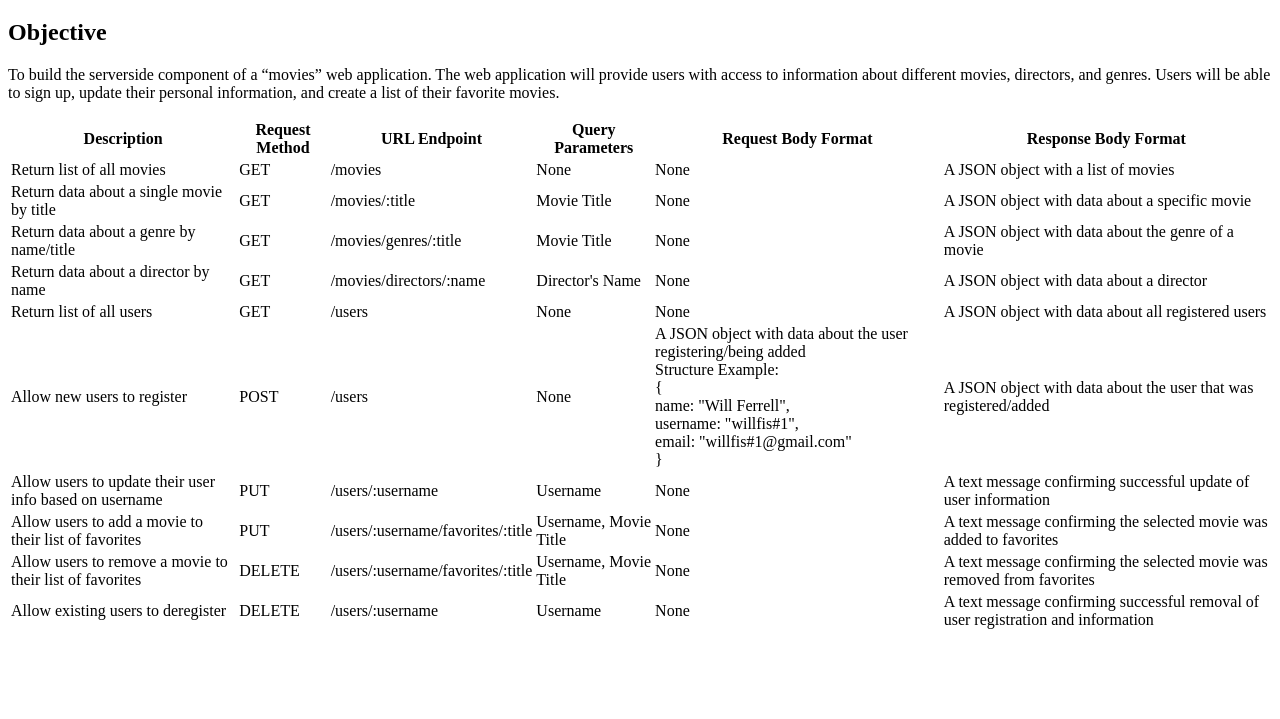
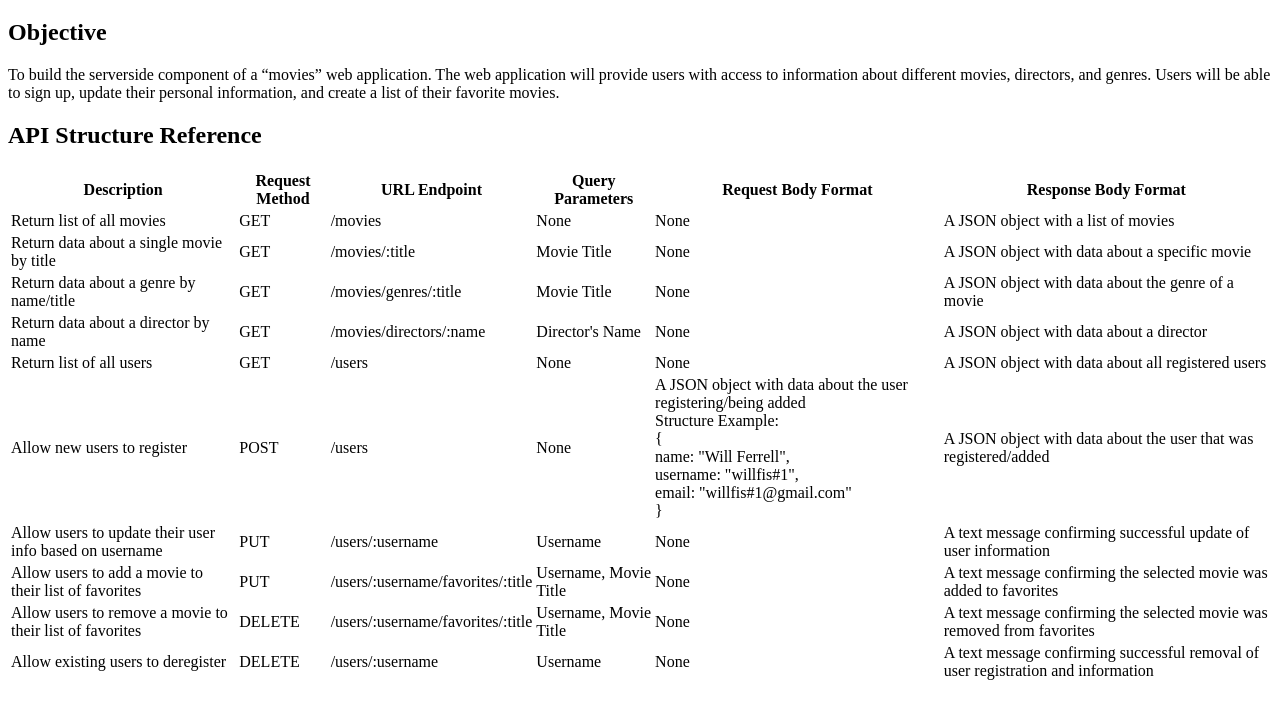
Before and after one commit to mthomp35/movie_api, a website: page public/documentation.html in a window 1280 px wide. Shown: the part 61-780 px from the top of the page. Drawn offline with Linux system fonts and the light colour scheme.

Commit message:
add header for table

```diff
--- a/public/documentation.html
+++ b/public/documentation.html
@@ -13,6 +13,7 @@
     <h1>About the Movie API</h1>
     <h2>Objective</h2>
         <p>To build the server­side component of a “movies” web application. The web application will provide users with access to information about different movies, directors, and genres. Users will be able to sign up, update their personal information, and create a list of their favorite movies. </p>
+    <h2>API Structure Reference</h2>
     <table>
         <tr>
             <th>Description</th>
```
